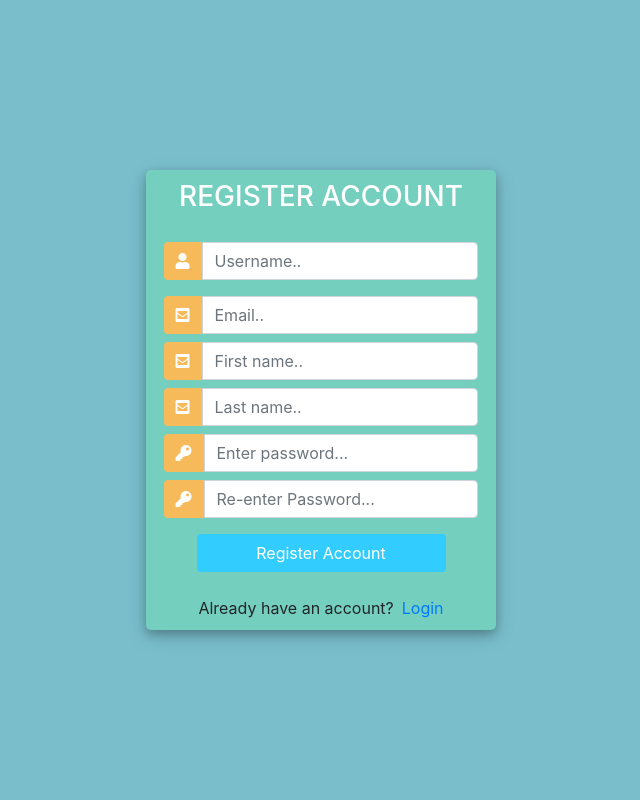
After one commit to RahmaRamadan/Django-Blog, a Django app: template blogProj/templates/blogApp/signup.html in a window 1280 px wide. The commit adds this page. Shown: the whole page, without its empty margins (319-959 px from the left). Run offline with Django 3.2, Linux system fonts and the light colour scheme; the template is opened without the code that fills it, so the values that code supplies are empty, except form fields; tables that the repository leaves empty hold one stand-in row (values such as "Sample post"); form fields are guessed from the names that the template uses; some libraries are stand-ins or nearby versions.

Commit message:
login&signup

```diff
--- a/blogProj/blogApp/urls.py
+++ b/blogProj/blogApp/urls.py
@@ -5,8 +5,8 @@ urlpatterns = [
 
     path('home',views.home, name='home'),
     #auth urls
-    # path('login',views.loginPg , name='login'),
-    # path('signup',views.signupPg , name='signup'),
-    # path('signout',views.signoutPg , name='signout'),
+    path('login',views.loginPg , name='login'),
+    path('signup',views.signupPg , name='signup'),
+    path('signout',views.signoutPg , name='signout'),
 
 ]
--- /dev/null
+++ b/blogProj/templates/blogApp/signup.html
@@ -0,0 +1,150 @@
+<!DOCTYPE html>
+<html>
+
+<head>
+	<title>Signup</title>
+	<link rel="stylesheet" href="https://stackpath.bootstrapcdn.com/bootstrap/4.1.3/css/bootstrap.min.css" integrity="sha384-MCw98/SFnGE8fJT3GXwEOngsV7Zt27NXFoaoApmYm81iuXoPkFOJwJ8ERdknLPMO" crossorigin="anonymous">
+	<script src="https://ajax.googleapis.com/ajax/libs/jquery/3.3.1/jquery.min.js"></script>
+	<link rel="stylesheet" href="https://use.fontawesome.com/releases/v5.6.1/css/all.css" integrity="sha384-gfdkjb5BdAXd+lj+gudLWI+BXq4IuLW5IT+brZEZsLFm++aCMlF1V92rMkPaX4PP" crossorigin="anonymous">
+
+	<style>
+		body,
+		html {
+			margin: 0;
+			padding: 0;
+			height: 100%;
+			background: #7abecc !important;
+		}
+		.user_card {
+			width: 350px;
+			margin-top: auto;
+			margin-bottom: auto;
+			background: #74cfbf;
+			position: relative;
+			display: flex;
+			justify-content: center;
+			flex-direction: column;
+			padding: 10px;
+			box-shadow: 0 4px 8px 0 rgba(0, 0, 0, 0.2), 0 6px 20px 0 rgba(0, 0, 0, 0.19);
+			-webkit-box-shadow: 0 4px 8px 0 rgba(0, 0, 0, 0.2), 0 6px 20px 0 rgba(0, 0, 0, 0.19);
+			-moz-box-shadow: 0 4px 8px 0 rgba(0, 0, 0, 0.2), 0 6px 20px 0 rgba(0, 0, 0, 0.19);
+			border-radius: 5px;
+
+		}
+
+		.form_container {
+			margin-top: 20px;
+		}
+
+		#form-title{
+			color: #fff;
+		}
+		.login_btn {
+			width: 100%;
+			background: #33ccff !important;
+			color: white !important;
+		}
+		.login_btn:focus {
+			box-shadow: none !important;
+			outline: 0px !important;
+		}
+		.login_container {
+			padding: 0 2rem;
+		}
+		.input-group-text {
+			background: #f7ba5b !important;
+			color: white !important;
+			border: 0 !important;
+			border-radius: 0.25rem 0 0 0.25rem !important;
+		}
+		.input_user,
+		.input_pass:focus {
+			box-shadow: none !important;
+			outline: 0px !important;
+		}
+
+	</style>
+
+</head>
+<body>
+	<div class="container h-100">
+		<div class="d-flex justify-content-center h-100">
+			<div class="user_card">
+				<div class="d-flex justify-content-center">
+					<h3 id="form-title">REGISTER ACCOUNT</h3>
+				</div>
+				<div class="d-flex justify-content-center form_container">
+
+					<form method="POST" action=""> {% csrf_token %}
+						<div class="input-group mb-3">
+							<div class="input-group-append">
+								<span class="input-group-text"><i class="fas fa-user"></i></span>
+							</div>
+                            {{ signup_form.username }}
+						</div>
+						<div class="input-group mb-2">
+							<div class="input-group-append">
+								<span class="input-group-text"><i class="fas fa-envelope-square"></i></span>
+							</div>
+							{{ signup_form.email }}
+						</div>
+                        <div class="input-group mb-2">
+							<div class="input-group-append">
+								<span class="input-group-text"><i class="fas fa-envelope-square"></i></span>
+							</div>
+							{{ signup_form.first_name }}
+						</div>
+                        <div class="input-group mb-2">
+							<div class="input-group-append">
+								<span class="input-group-text"><i class="fas fa-envelope-square"></i></span>
+							</div>
+							{{ signup_form.last_name }}
+						</div>
+						<div class="input-group mb-2">
+							<div class="input-group-append">
+								<span class="input-group-text"><i class="fas fa-key"></i></span>
+							</div>
+							{{ signup_form.password1 }}
+						</div>
+						<div class="input-group mb-2">
+							<div class="input-group-append">
+								<span class="input-group-text"><i class="fas fa-key"></i></span>
+							</div>
+							{{ signup_form.password2 }}
+						</div>
+
+				   		<div class="d-flex justify-content-center mt-3 login_container">
+				 			<input class="btn login_btn" type="submit" value="Register Account">
+				   		</div>
+					</form>
+				</div>
+                {{ signup_form.errors }}
+				<div class="mt-4">
+					<div class="d-flex justify-content-center links">
+						Already have an account? <a href="{% url 'login' %}" class="ml-2">Login</a>
+					</div>
+				</div>
+			</div>
+		</div>
+	</div>
+	<script>
+						/* Because i didnt set placeholder values in forms.py they will be set here using vanilla Javascript
+		//We start indexing at one because CSRF_token is considered and input field
+		 */
+
+		//Query All input fields
+		var form_fields = document.getElementsByTagName('input')
+		form_fields[1].placeholder='Username..';
+		form_fields[2].placeholder='Email..';
+        form_fields[3].placeholder='First name..';
+        form_fields[4].placeholder='Last name..';
+		form_fields[5].placeholder='Enter password...';
+		form_fields[6].placeholder='Re-enter Password...';
+
+
+		for (var field in form_fields){
+			form_fields[field].className += ' form-control'
+		}
+	</script>
+</body>
+</html>
```
Also changed, not shown: blogProj/blogApp/forms.py (added, +13 -0 lines), blogProj/blogApp/views.py (+47 -2 lines), blogProj/templates/blogApp/header.html (+10 -1 lines), blogProj/templates/blogApp/login.html (added, +123 -0 lines), blogProj/templates/blogApp/home.html (line endings or trailing spaces).
